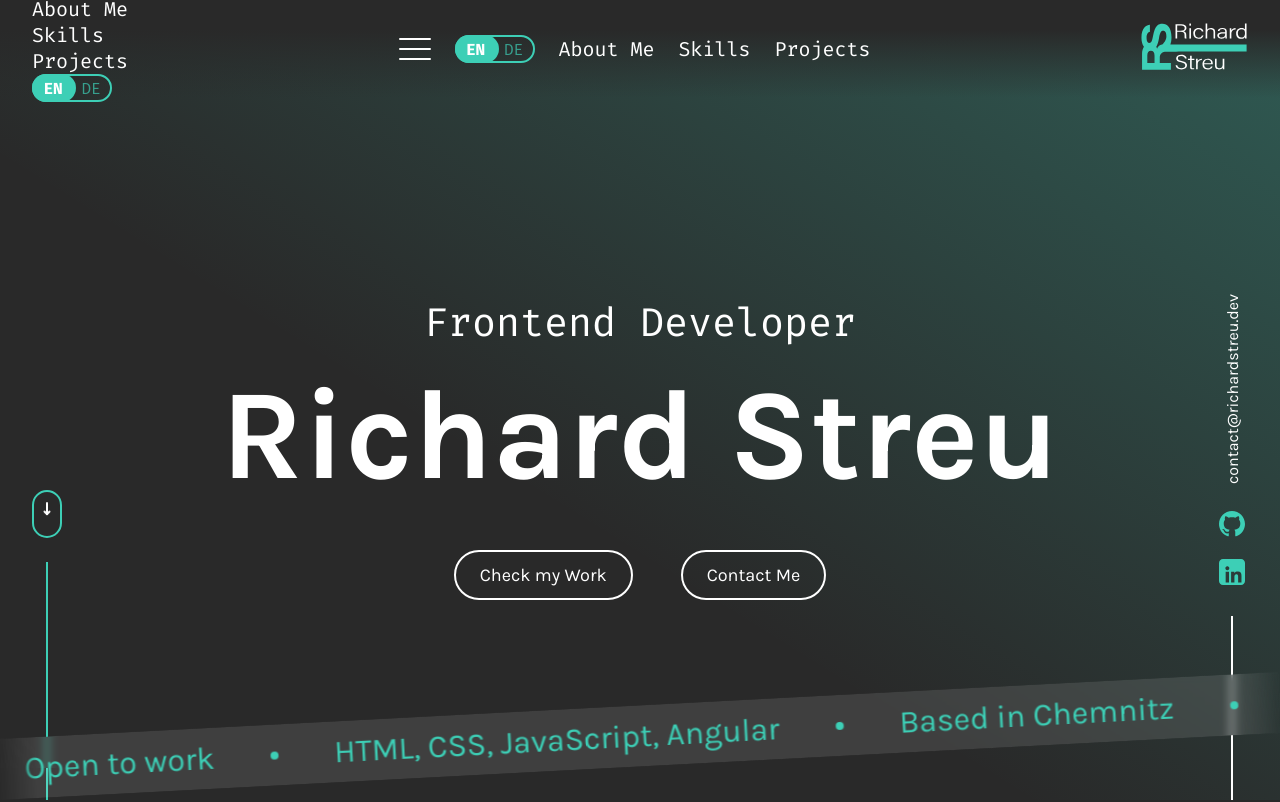
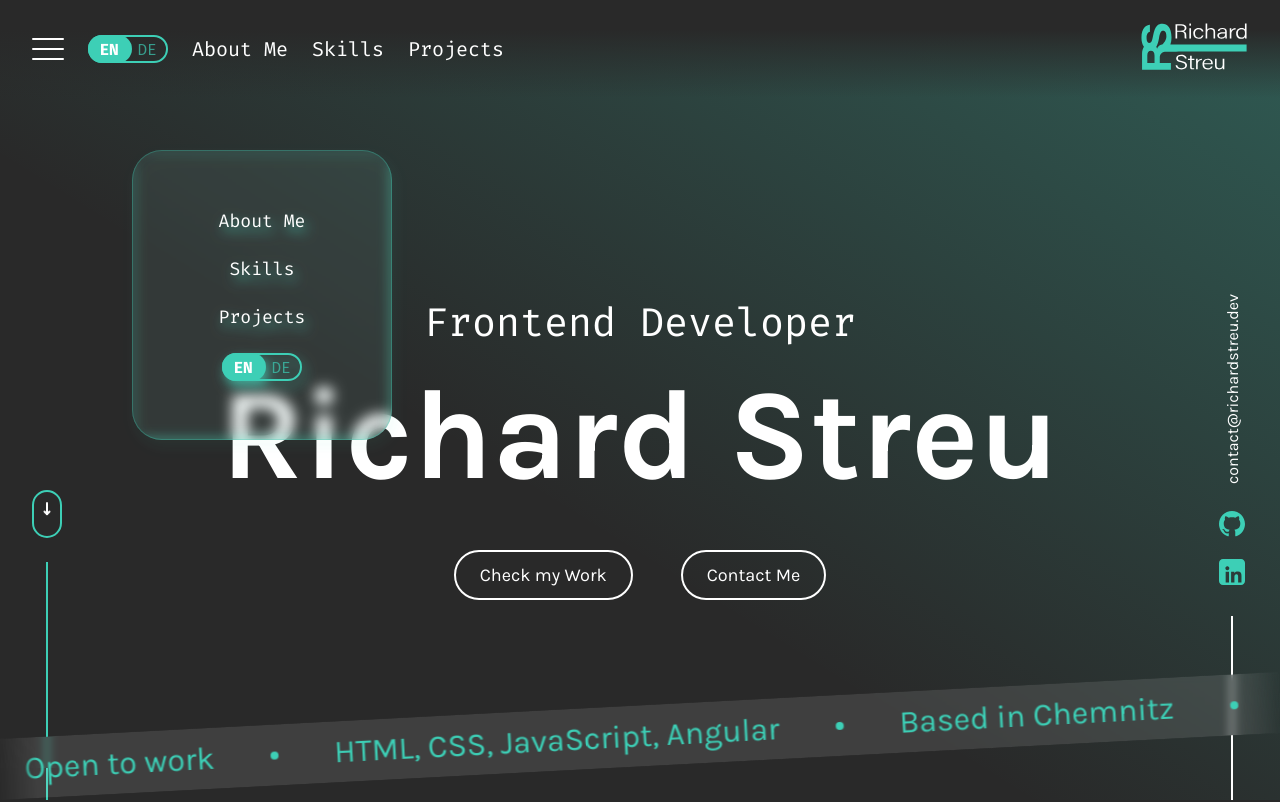
Before and after one commit to RichardStreu/portfolioAngular, an Angular app: page / in a window 1280 px wide. Shown: the top 802 px of the page. Built offline with nearby package versions, Linux system fonts and the light colour scheme.

Commit message:
feat: enhance styling and layout for burger menu component

```diff
--- a/src/app/core/header/header.component.scss
+++ b/src/app/core/header/header.component.scss
@@ -16,13 +16,31 @@ header {
   }
 
   .burgerMenuBox {
+    display: flex;
+    justify-content: center;
+    align-items: center;
+    position: absolute;
+    top: 150px;
+    left: 100px;
+    z-index: 1000;
+    width: 260px;
+    height: 290px;
+    border: 1px solid rgba($color-highLight, 0.3);
+    border-radius: 30px;
+    background-color: rgba(white, 0.05);
+    backdrop-filter: blur(7px);
+    -webkit-backdrop-filter: blur(7px);
+    filter: drop-shadow(3px 6px 6px rgba($color-highLight, 0.75));
+
     .burgerMenu {
       display: flex;
       flex-direction: column;
+      align-items: center;
+      gap: 1.5rem;
 
       a {
         font-family: "Fira";
-        font-size: 1.25rem;
+        font-size: 1.13rem;
         color: white;
         text-decoration: none;
         transition: all 0.2s ease-in-out;
```
